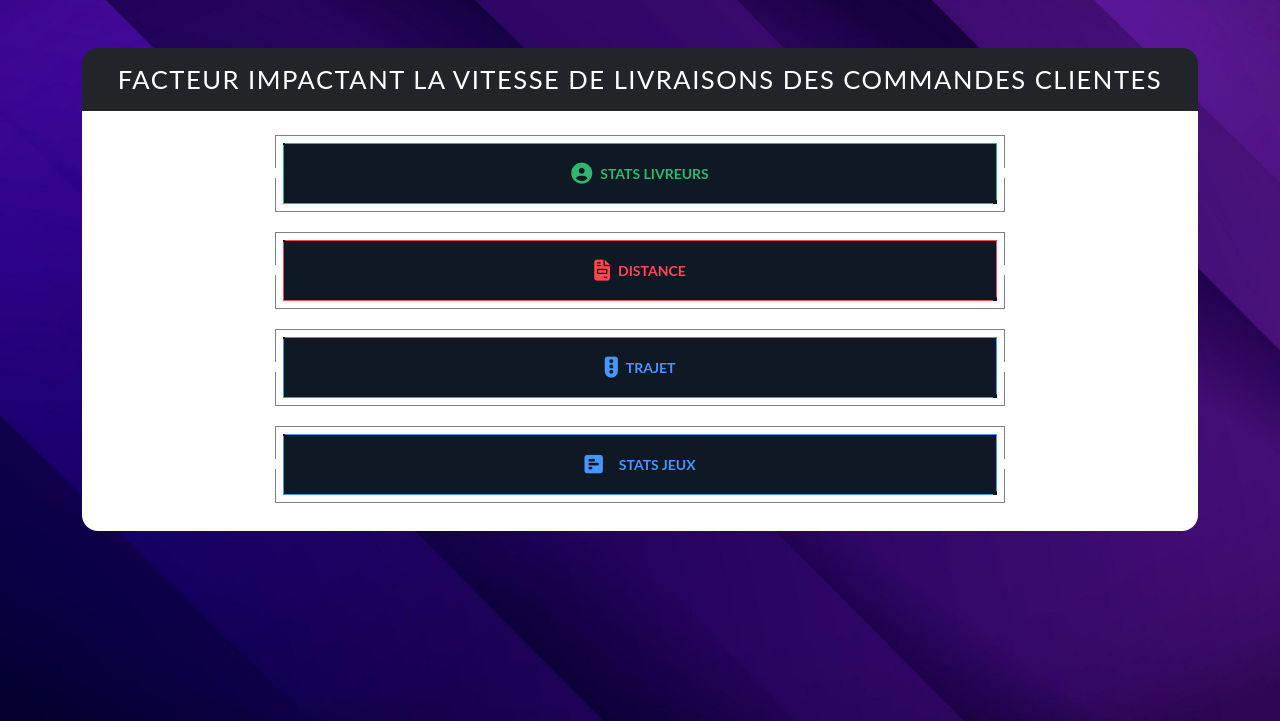
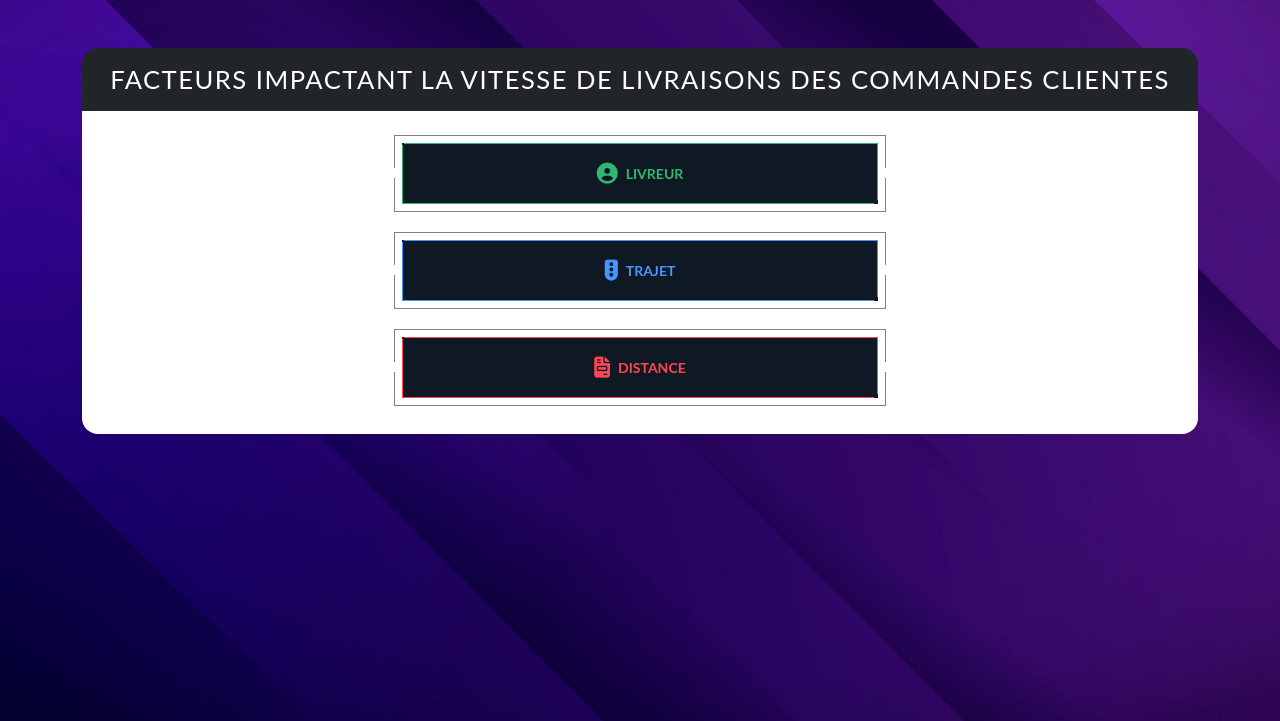
Before and after one commit to Clement-Julia/delivery_nosql, a Flask app: page / in a window 1280 px wide. Shown: the part 79-800 px from the top of the page. Run offline with Flask 3, Linux system fonts and the light colour scheme; some libraries are stand-ins or nearby versions.

Commit message:
feat: merge & readme

```diff
--- a/templates/accueil.html
+++ b/templates/accueil.html
@@ -4,7 +4,7 @@
 
 <div class="card-body p-0">
     <div class="card-header bg-dark p-3 m-0">
-        <h1 class="txtStyle2 text-white m-0">Facteur impactant la vitesse de livraisons des commandes clientes</h1>
+        <h1 class="txtStyle2 text-white m-0">FacteurS impactant la vitesse de livraisons des commandes clientes</h1>
     </div>
 
     <div class="cardStats pt-4 pb-2">
@@ -13,7 +13,14 @@
                 <a class="btn__valo btn__valo--green me-3 text-decoration-none btn" href="{{ url_for('Livreur') }}">
                     <span class="btn__inner">
                         <span class="btn__slide__green"></span>
-                        <span class="btn__content"><i class="fa-solid fa-circle-user fa-xl me-2"></i>Stats livreurs</span>
+                        <span class="btn__content"><i class="fa-solid fa-circle-user fa-xl me-2"></i>Livreur</span>
+                    </span>
+                </a>
+
+                <a class="btn__valo btn__valo--blue text-decoration-none btn" href="{{ url_for('trajet_vue') }}">
+                    <span class="btn__inner">
+                        <span class="btn__slide__blue"></span>
+                        <span class="btn__content"><i class="fa-solid fa-traffic-light fa-xl me-2"></i>Trajet</span>
                     </span>
                 </a>
 
@@ -23,21 +30,6 @@
                         <span class="btn__content"><i class="fa-solid fa-file-invoice fa-xl me-2"></i>Distance</span>
                     </span>
                 </a>
-
-                <a class="btn__valo btn__valo--blue text-decoration-none btn" href="{{ url_for('trajet_vue') }}">
-                    <span class="btn__inner">
-                        <span class="btn__slide__red"></span>
-                        <span class="btn__content"><i class="fa-solid fa-traffic-light fa-xl me-2"></i>Trajet</span>
-                    </span>
-                </a>
-
-                <a class="btn__valo btn__valo--blue text-decoration-none btn" href="">
-                    <span class="btn__inner">
-                        <span class="btn__slide__blue"></span>
-
-                        <span class="btn__content"><i class="fa-solid fa-square-poll-horizontal fa-xl me-3"></i>Stats jeux</span>
-                    </span>
-                </a>
             </div>
         </div>
     </div>
```
Also changed, not shown: README.md, static/graphs/trajet_avgtemps_graph.png, static/graphs/trajet_density_graph.png, static/graphs/trajet_vehi_graph.png, static/graphs/trajet_weather_graph.png.
